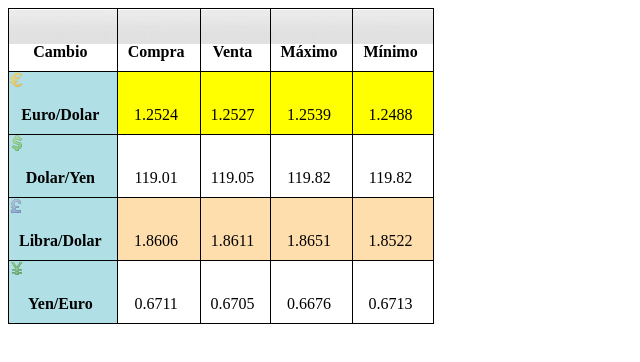
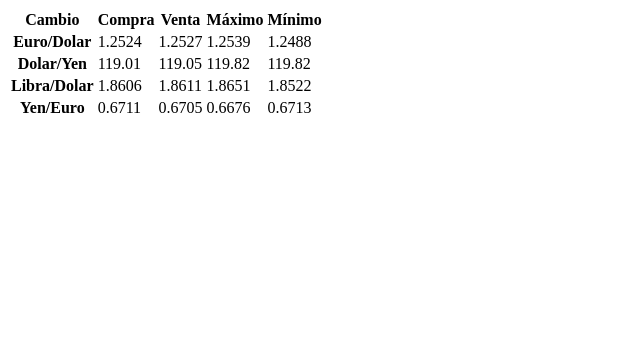
Before and after one commit to diegojaular/InterfacesDiego, a plain HTML site: page Ej4/tablas.html in a window 1280 px wide. Shown: the whole page, without its empty margins (0-640 px from the left). Drawn offline with Linux system fonts and the light colour scheme.

Commit message:
Update tablas.html

```diff
--- a/Ej4/tablas.html
+++ b/Ej4/tablas.html
@@ -5,54 +5,7 @@
 	<meta http-equiv="Content-Type" content="text/html; charset=utf-8" />
 	<title>Ejercicio formatear tabla</title>
 	<style>
-        table, th, td {
-            border: 1px solid black;
-            border-collapse: collapse;
-            padding:20px 15px 10px 10px;
-			text-align:center;
 
-		}
-        #abajo {
-            padding-top: 34px;
-            text-align: center;
-        }
-
-        .par:first-of-type >td{
-            background-color: yellow;
-
-        }
-		.par > td{
-			background-color:navajowhite;
-		}
-		tbody >tr> th{
-			background-color:powderblue;
-		}
-		.euro{
-			background-image:url('euro.png');
-			background-position: top left;
-			background-repeat:no-repeat;
-
-		}
-        .dolar {
-            background-image: url('dolar.png');
-            background-position: top left;
-            background-repeat: no-repeat;
-        }
-        .libra {
-            background-image: url('libra.png');
-            background-position: top left;
-            background-repeat: no-repeat;
-        }
-        .yen {
-            background-image: url('yen.png');
-            background-position: top left;
-            background-repeat: no-repeat;
-        }
-        .cabecera {
-            background-image: url('fondo_gris.gif');
-            background-position: top;
-            background-repeat: no-repeat;
-        }
 		/* Añadir estilos de tablas */
 	</style>
 </head>
```
